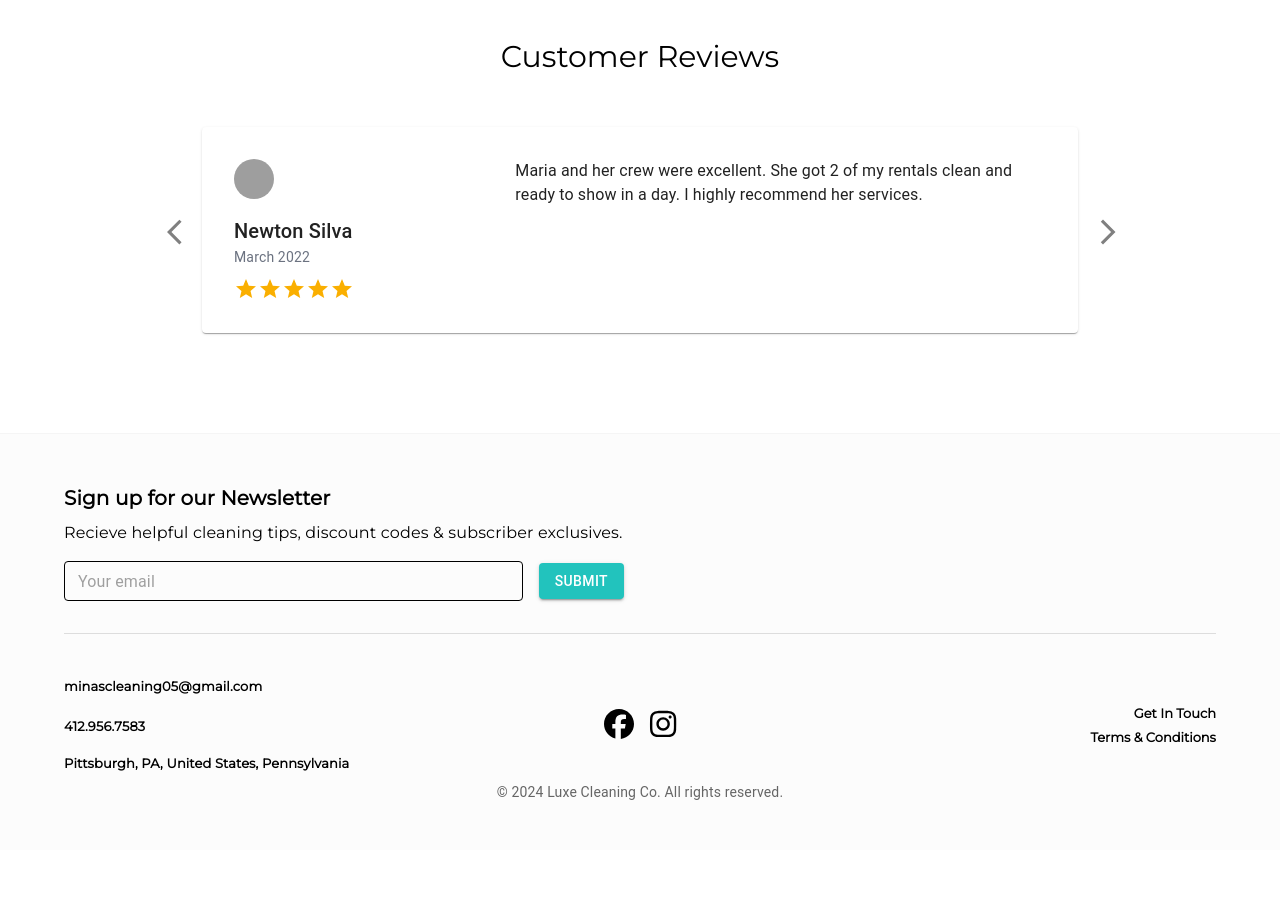
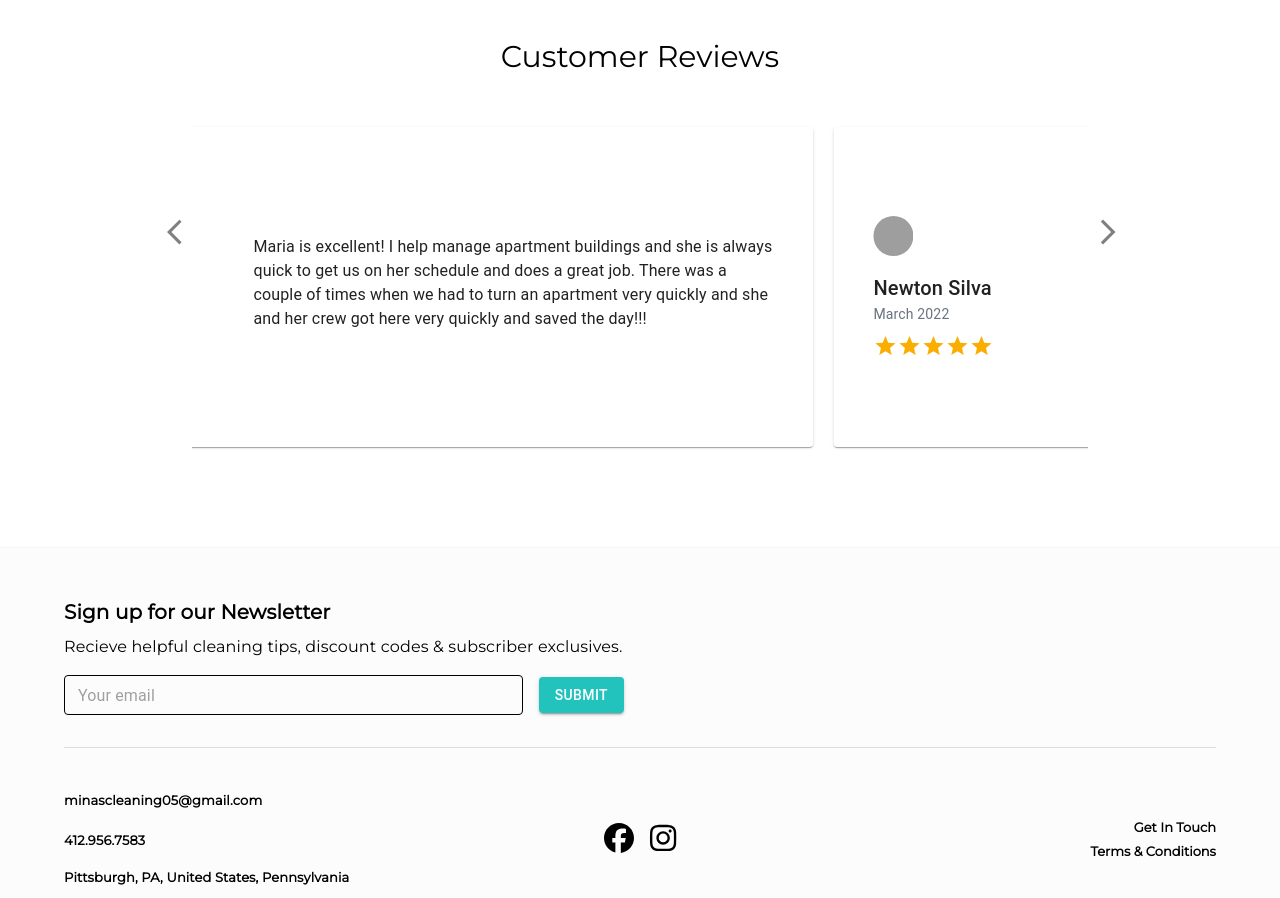
Before and after one commit to masond84/Minas-Cleaning-Site, a React (Create React App) app: page / in a window 1280 px wide. Shown: the part 2420-3318 px from the top of the page. Before the commit the page ends 3270 px from the top, so only its background shows below. Built offline with nearby package versions, Linux system fonts and the light colour scheme; grey boxes are pictures that could not be loaded.

Commit message:
FIX: Style update to review slider

```diff
--- a/src/components/ReviewSlider.js
+++ b/src/components/ReviewSlider.js
@@ -85,7 +85,7 @@ const ReviewSlider = () => {
         slidesToShow: 1,
         slidesToScroll: 1,
         autoplay: true,
-        autoplaySpeed: 3000,
+        autoplaySpeed: 6000,
         nextArrow: <NextArrow />,
         prevArrow: <PrevArrow />,
         responsive: [
@@ -108,15 +108,27 @@ const ReviewSlider = () => {
                 <Slider {...settings}>
                     {reviews.map((review, index) => (
                         <div key={index} className='flex justify-center'>
-                            <Card className='w-full flex flex-col md:flex-row p-4 shadow-lg my-5'>
-                                <div className='flex flex-col items-center md:items-start w-1/3 p-4'>
-                                    <Avatar src={review.image} alt={review.name} className='w-24 h-24 mb-4' />
+                            <Card className='w-full flex flex-col items-center md:flex-row p-2 md:p-4 lg:p-6 shadow-lg h-auto md:h-72 lg:h-80'>
+                                <div className='flex flex-col items-center md:items-start w-full md:w-1/3 p-2 md:p-4 text-center md:text-left'>
+                                    <Avatar src={review.image} alt={review.name} className='w-20 h-20 mb-4 md:w-24 md:h-24' />
                                     <Typography variant='h6'>{review.name}</Typography>
                                     <Typography variant='body2' className='text-gray-500'>{review.date}</Typography>
                                     <Rating value={review.rating} readOnly />
                                 </div>
-                                <CardContent className='w-2/3 p-4'>
-                                    <Typography variant='body1' className='text-left'>{review.text}</Typography>
+                                <CardContent className='w-full md:w-2/3 p-2 md:p-4 lg:p-6 flex flex-col justify-center'>
+                                    <Typography
+                                        variant='body1'
+                                        className='text-center md:text-left line-clamp-4 overflow-hidden'
+                                        style={{
+                                            display: '-webkit-box',
+                                            WebkitLineClamp: 4,
+                                            WebkitBoxOrient: 'vertical',
+                                            overflow: 'hidden',
+                                            textOverflow: 'ellipsis',
+                                        }}
+                                    >
+                                        {review.text}
+                                    </Typography>
                                 </CardContent>
                             </Card>
                         </div>
```
